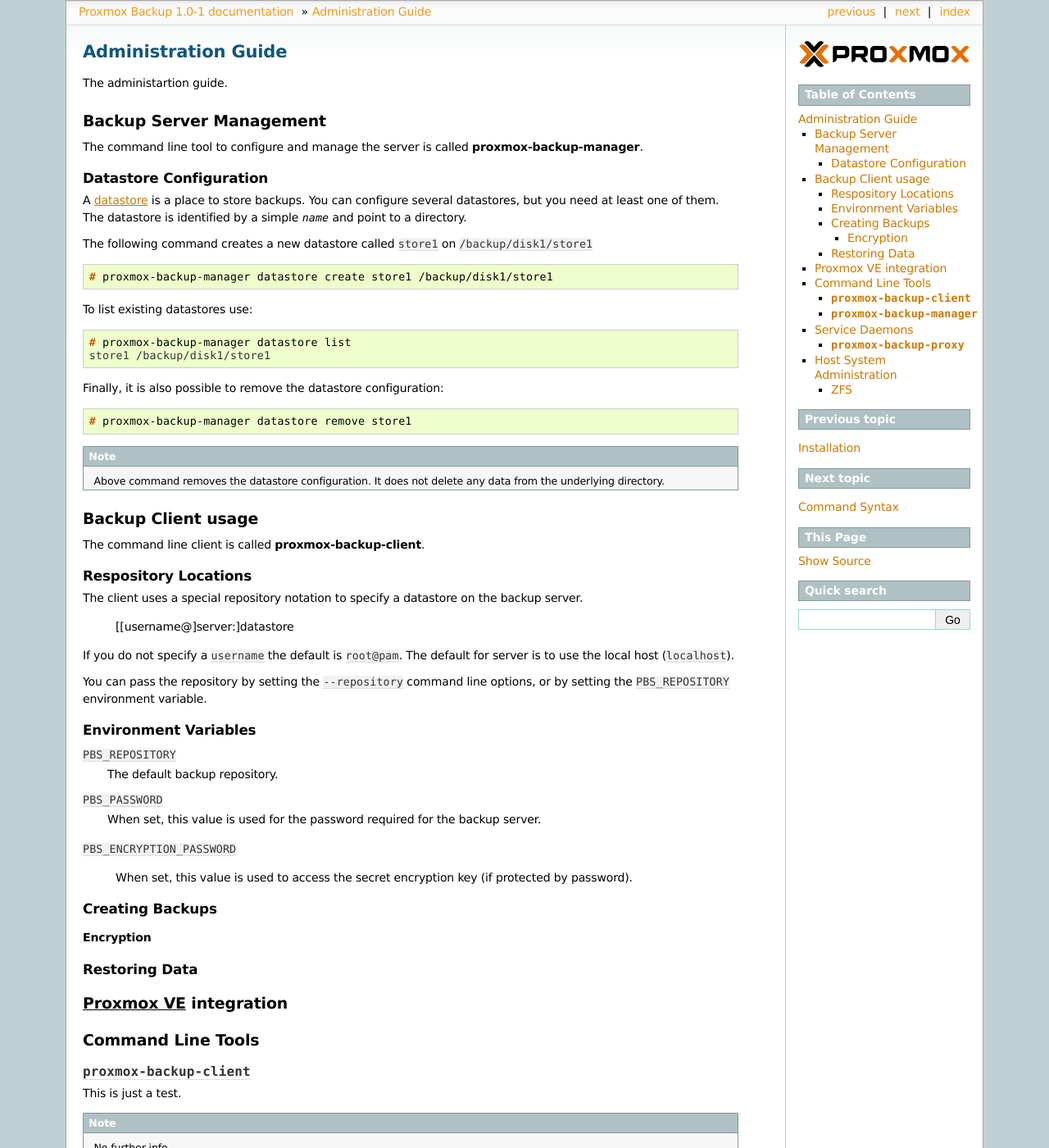
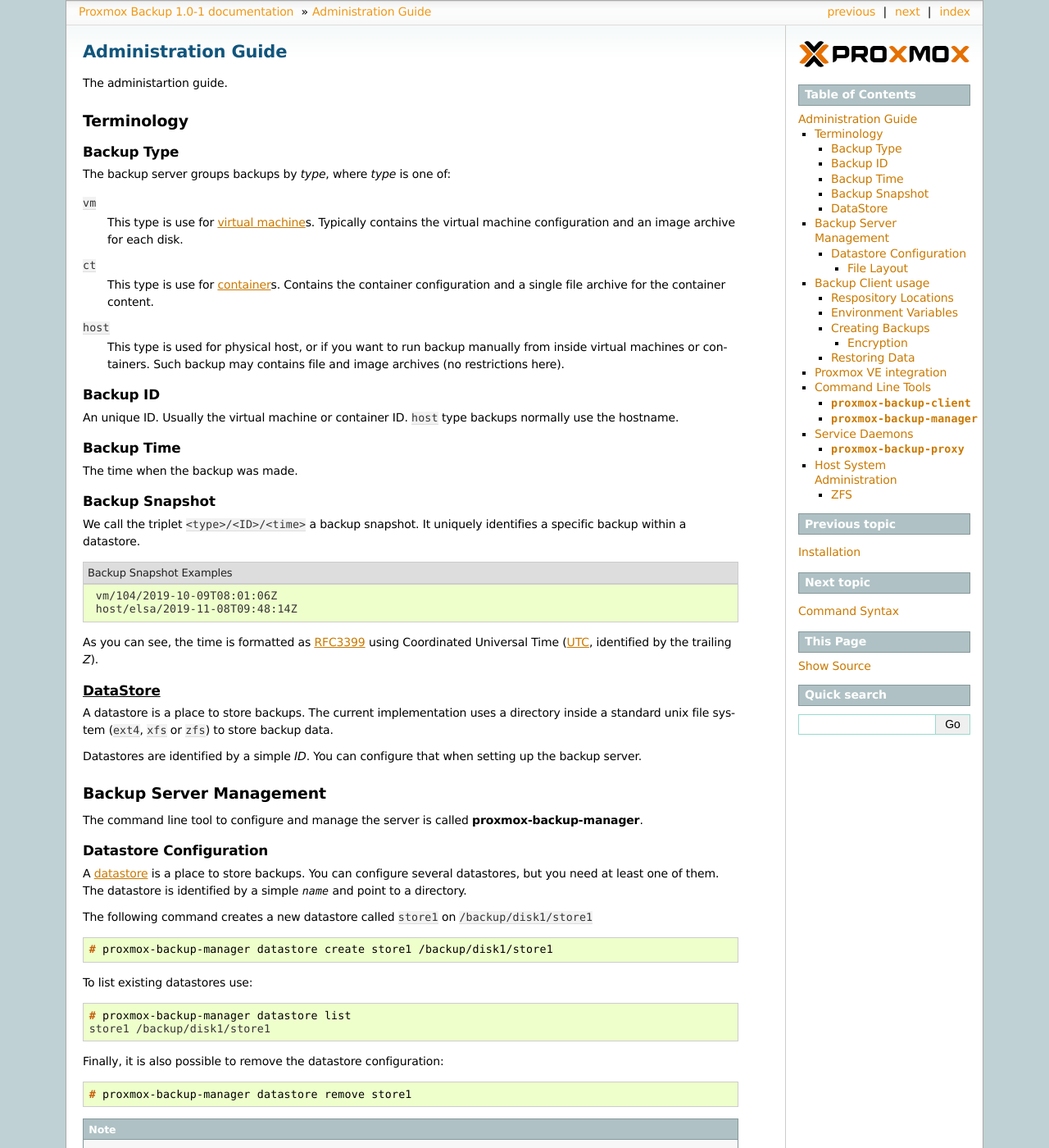
Before and after one commit to proxmox/proxmox-backup, a Sphinx documentation site: the page built from docs/administration-guide.rst, in a window 1280 px wide and 1400 px high. Shown: the whole window at 82% size. Built offline with Sphinx 7.4.7, drawn with Linux system fonts in a browser that asks for light colours; some of the changed text lies outside the part shown.

Commit message:
docs/administration-guide.rst: add section termonology

```diff
--- a/docs/administration-guide.rst
+++ b/docs/administration-guide.rst
@@ -2,6 +2,69 @@
 ====================
 
 The administartion guide.
+
+
+Terminology
+-----------
+
+Backup Type
+~~~~~~~~~~~
+
+The backup server groups backups by *type*, where *type* is one of:
+
+``vm``
+    This type is use for :term:`virtual machine`\ s. Typically
+    contains the virtual machine configuration and an image archive
+    for each disk.
+
+``ct``
+    This type is use for :term:`container`\ s. Contains the container
+    configuration and a single file archive for the container content.
+
+``host``
+    This type is used for physical host, or if you want to run backup
+    manually from inside virtual machines or containers. Such backup
+    may contains file and image archives (no restrictions here).
+
+
+Backup ID
+~~~~~~~~~
+
+An unique ID. Usually the virtual machine or container ID. ``host``
+type backups normally use the hostname.
+
+
+Backup Time
+~~~~~~~~~~~
+
+The time when the backup was made.
+
+
+Backup Snapshot
+~~~~~~~~~~~~~~~
+
+We call the triplet ``<type>/<ID>/<time>`` a backup snapshot. It
+uniquely identifies a specific backup within a datastore.
+
+.. code-block:: console
+   :caption: Backup Snapshot Examples
+
+    vm/104/2019-10-09T08:01:06Z
+    host/elsa/2019-11-08T09:48:14Z
+
+As you can see, the time is formatted as RFC3399_ using Coordinated
+Universal Time (UTC_, identified by the trailing *Z*).
+
+
+:term:`DataStore`
+~~~~~~~~~~~~~~~~~
+
+A datastore is a place to store backups. The current implementation
+uses a directory inside a standard unix file system (``ext4``, ``xfs``
+or ``zfs``) to store backup data.
+
+Datastores are identified by a simple *ID*. You can configure that
+when setting up the backup server.
 
 
 Backup Server Management
@@ -38,6 +101,12 @@
 
 .. note:: Above command removes the datastore configuration. It does
    not delete any data from the underlying directory.
+
+
+File Layout
+^^^^^^^^^^^
+
+.. todo:: Add datastore file layout example
 
 
 Backup Client usage
--- a/docs/epilog.rst
+++ b/docs/epilog.rst
@@ -31,3 +31,6 @@
 .. _LVM: https://en.wikipedia.org/wiki/Logical_Volume_Manager_(Linux)
 .. _ZFS: https://en.wikipedia.org/wiki/ZFS
 .. _Proxmox VE: https://pve.proxmox.com
+
+.. _RFC3399: https://tools.ietf.org/html/rfc3339
+.. _UTC: https://en.wikipedia.org/wiki/Coordinated_Universal_Time
```
